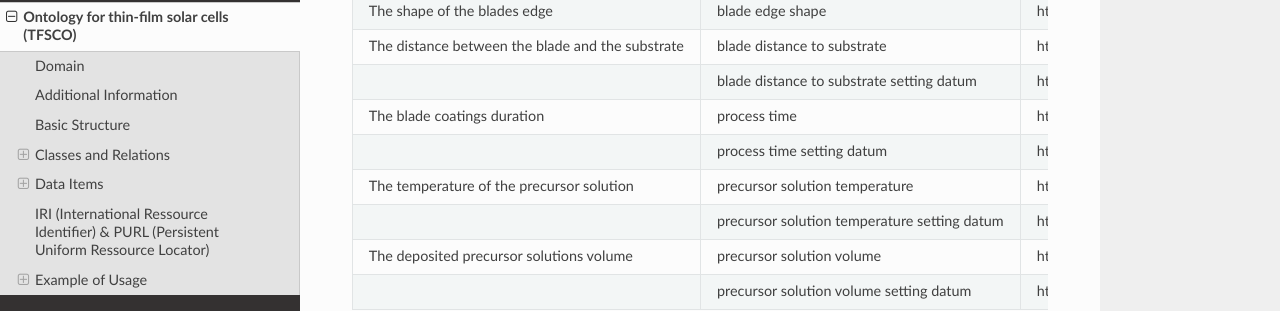
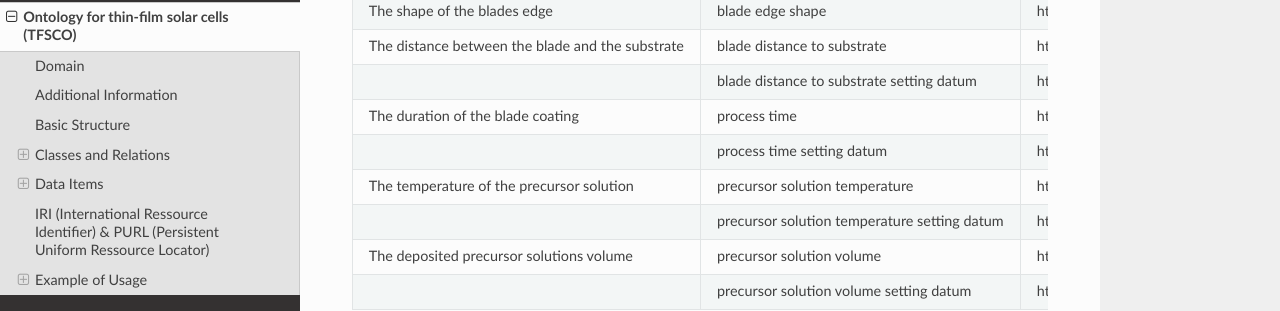
Before and after one commit to AsaphHall/tfsco, an MkDocs documentation site: the page built from docs/tfsco_10_min.md, in a window 1280 px wide and 900 px high, scrolled down 4133 px. Shown: the part 151-462 px from the top of the window. Built offline with MkDocs 1.6.1, drawn with Linux system fonts in a browser that asks for light colours; nearby versions of some CDN libraries.

Commit message:
updated blade coating duration

```diff
--- a/docs/tfsco_10_min.md
+++ b/docs/tfsco_10_min.md
@@ -93,7 +93,7 @@ The following blade coating-parameters are present in the TFSCO: <br>
 | The shape of the blades edge | blade edge shape | https://purl.archive.org/tfsco/TFSCO_00007017 |
 | The distance between the blade and the substrate | blade distance to substrate | https://purl.archive.org/tfsco/TFSCO_00007007 |
 || blade distance to substrate setting datum | https://purl.archive.org/tfsco/TFSCO_00007008 |
-| The blade coatings duration | process time | https://purl.archive.org/tfsco/TFSCO_00001063 |
+| The duration of the blade coating | process time | https://purl.archive.org/tfsco/TFSCO_00001063 |
 || process time setting datum | https://purl.archive.org/tfsco/TFSCO_00002072   |
 | The temperature of the precursor solution | precursor solution temperature | https://purl.archive.org/tfsco/TFSCO_00007019 |
 || precursor solution temperature setting datum | https://purl.archive.org/tfsco/TFSCO_00007021 |
```
